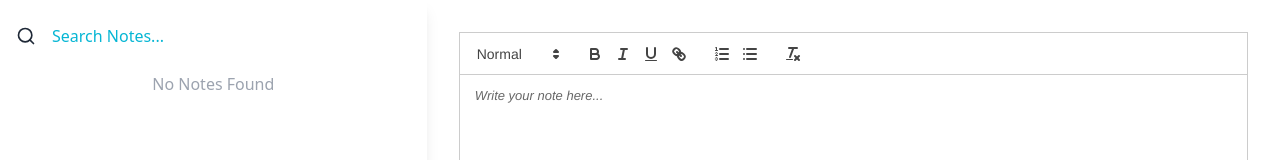
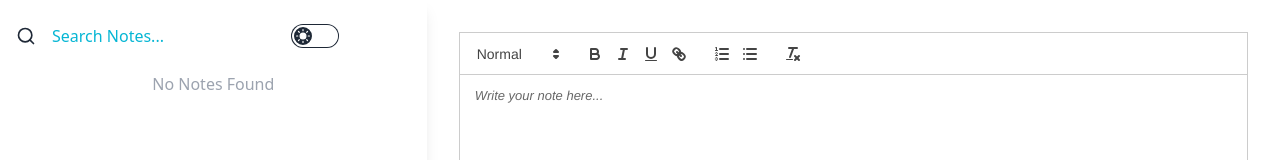
Before and after one commit to YashTirpude/Advance-Notes, a React (Vite) app: page / in a window 1280 px wide. Shown: the top 160 px of the page. Built offline with nearby package versions, Linux system fonts and the light colour scheme.

Commit message:
added theme controller

```diff
--- a/src/components/Sidebar.tsx
+++ b/src/components/Sidebar.tsx
@@ -23,6 +23,42 @@
           onChange={(e) => setSearch(e.target.value)}
           className="placeholder-cyan-500 w-auto rounded-lg p-2"
         />
+        <label className="grid cursor-pointer place-items-center">
+          <input
+            type="checkbox"
+            value="dark"
+            className="toggle theme-controller bg-base-content col-span-2 col-start-1 row-start-1"
+          />
+          <svg
+            className="stroke-base-100 fill-base-100 col-start-1 row-start-1"
+            xmlns="http://www.w3.org/2000/svg"
+            width="14"
+            height="14"
+            viewBox="0 0 24 24"
+            fill="none"
+            stroke="currentColor"
+            strokeWidth="2"
+            strokeLinecap="round"
+            strokeLinejoin="round"
+          >
+            <circle cx="12" cy="12" r="5" />
+            <path d="M12 1v2M12 21v2M4.2 4.2l1.4 1.4M18.4 18.4l1.4 1.4M1 12h2M21 12h2M4.2 19.8l1.4-1.4M18.4 5.6l1.4-1.4" />
+          </svg>
+          <svg
+            className="stroke-base-100 fill-base-100 col-start-2 row-start-1"
+            xmlns="http://www.w3.org/2000/svg"
+            width="14"
+            height="14"
+            viewBox="0 0 24 24"
+            fill="none"
+            stroke="currentColor"
+            strokeWidth="2"
+            strokeLinecap="round"
+            strokeLinejoin="round"
+          >
+            <path d="M21 12.79A9 9 0 1 1 11.21 3 7 7 0 0 0 21 12.79z"></path>
+          </svg>
+        </label>
       </div>
 
       <div>
```
